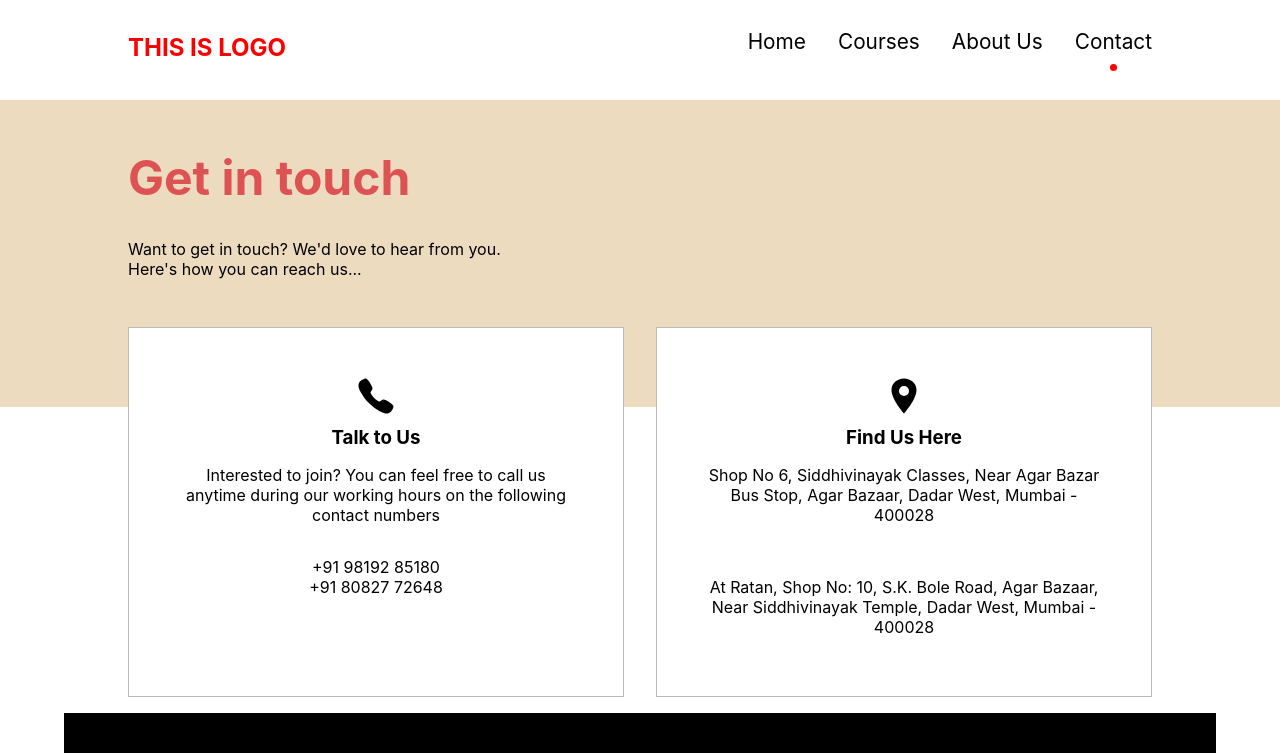
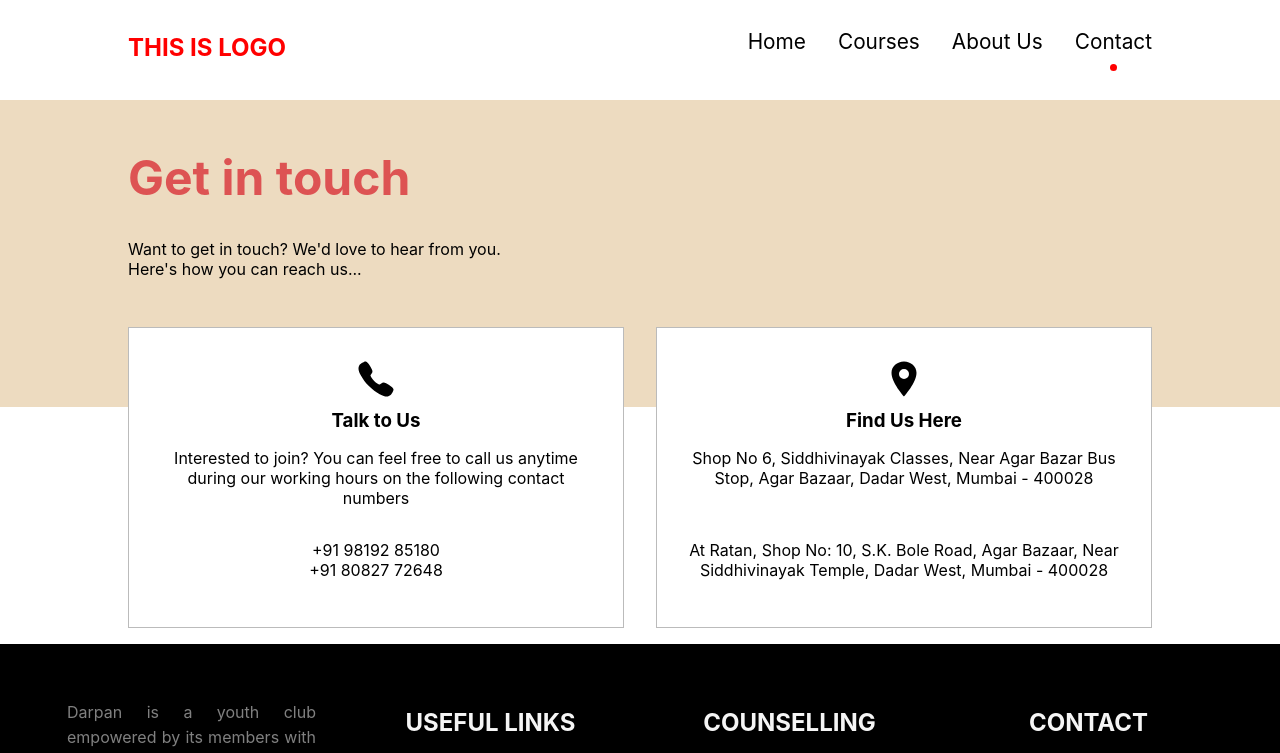
Before and after one commit to Hritik108/siddhivinayak, a React (Create React App) app: page /contact in a window 1280 px wide. Shown: the top 753 px of the page. Built offline with nearby package versions, Linux system fonts and the light colour scheme.

Commit message:
changes made

```diff
--- a/src/assets/css/contact.css
+++ b/src/assets/css/contact.css
@@ -32,13 +32,12 @@
   justify-content: space-between;
 }
 .card {
-  /* backdrop-filter: blur(10px); */
   background-color: white;
-  /* box-shadow: 0 0 30px gray; */
   border: 0.1px solid rgb(187, 187, 187);
-  padding: 3em;
+  padding: 10px;
   width: 50%;
-  height: 17em;
+  padding: 3% 0%;
+  /* height: 17em; */
 }
 
 .card:nth-child(odd) {
--- a/src/components/contact/contact.js
+++ b/src/components/contact/contact.js
@@ -2,6 +2,7 @@ import React, { Component } from "react";
 import Navbar from "../navbar/navbar.js";
 import "../../assets/css/contact.css";
 import { IoCall, IoLocationSharp } from "react-icons/io5";
+import { Container } from "@mui/material";
 
 class Contact extends Component {
   render() {
@@ -20,6 +21,7 @@ class Contact extends Component {
           <div className="contact-body">
             <div className="cards">
               <div className="card">
+                <Container>
                   <div className="card-icon">
                     <IoCall />
                   </div>
@@ -36,8 +38,11 @@ class Contact extends Component {
                       <a href="tel:8082772648">+91 80827 72648</a>
                     </li>
                   </ul>
+                </Container>
               </div>
+
               <div className="card">
+                <Container>
                   <div className="card-icon">
                     <IoLocationSharp />
                   </div>
@@ -51,6 +56,7 @@ class Contact extends Component {
                     At Ratan, Shop No: 10, S.K. Bole Road, Agar Bazaar, Near
                     Siddhivinayak Temple, Dadar West, Mumbai - 400028
                   </p>
+                </Container>
               </div>
             </div>
           </div>
--- a/src/components/navbar/navbar.js
+++ b/src/components/navbar/navbar.js
@@ -52,7 +52,7 @@ class Navbar extends React.Component {
       jQuery(".navbar-main").css({
         height: "60px",
         padding: "0% 5%",
-        width: "95%",
+        width: "90%",
         border: "solid  #1363DF",
         borderWidth: "0px 0px 4px 0px",
         backgroundColor: "white",
--- a/src/pages/footerpage.js
+++ b/src/pages/footerpage.js
@@ -14,7 +14,6 @@ import { Container } from "@mui/material";
 class Footer extends React.Component {
   render() {
     return (
-      <Container>
       <div className="footer-container">
         <div className="footer-details">
           <div className="footer-items">
@@ -141,7 +140,6 @@ class Footer extends React.Component {
           Copyright &amp;copy; Darpan Worli 2022. All rights reserved.
         </div>
       </div>
-      </Container>
     );
   }
 }
```
Lines whose indentation alone changed are shown as unchanged.
